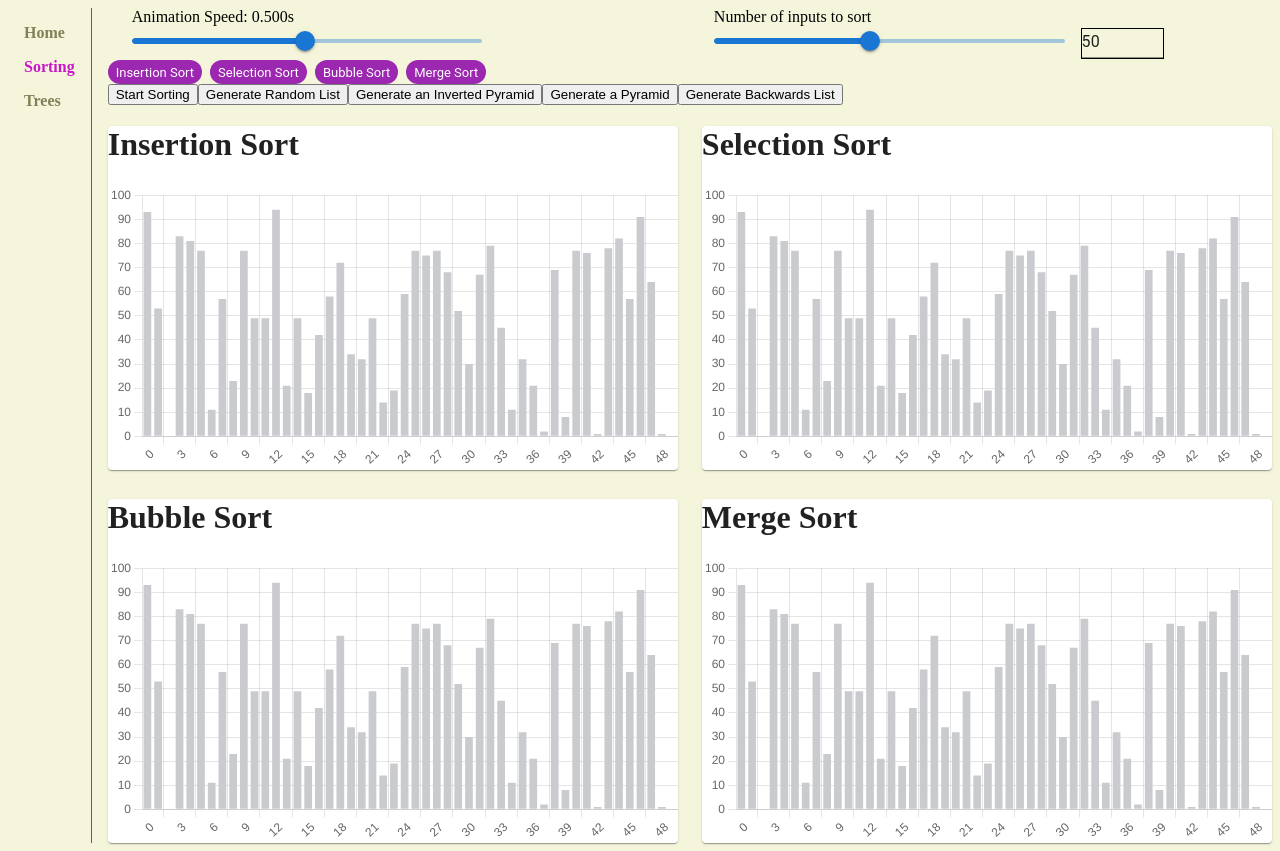
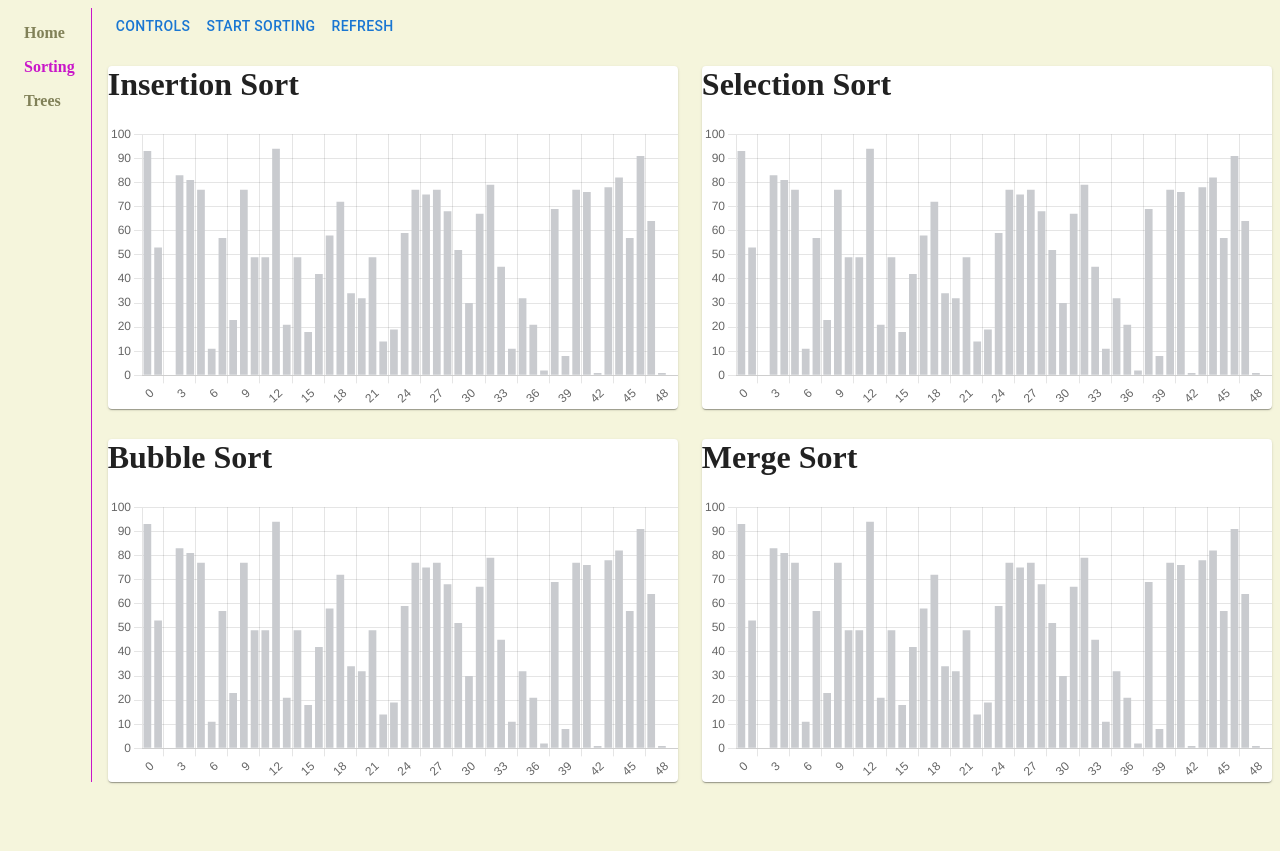
Before and after one commit to danielforkner/algovisualizer, a React (Create React App) app: page /sorting in a window 1280 px wide. After the commit the page ends 800 px from the top, so only its background shows below. Built offline with nearby package versions, Linux system fonts and the light colour scheme.

Commit message:
added drawer for controls

```diff
--- a/src/features/sorting/SortMain.jsx
+++ b/src/features/sorting/SortMain.jsx
@@ -21,6 +21,13 @@ import {
   Box,
   Input,
   Container,
+  Drawer,
+  Button,
+  FormControl,
+  FormLabel,
+  RadioGroup,
+  FormControlLabel,
+  Radio,
 } from '@mui/material';
 import Grid from '@mui/material/Unstable_Grid2';
 
@@ -37,8 +44,10 @@ const SortMain = () => {
   const size = useSelector((state) => state.sorting.size);
   const dispatch = useDispatch();
   const [speed, setSpeed] = useState(500);
+  const [isControls, setIsControls] = useState(false);
+  const [chartType, setChartType] = useState('random');
 
-  const refresh = () => {
+  const refreshRandom = () => {
     let arr = [];
     for (let i = 0; i < size; i++) {
       arr.push(Math.floor(Math.random() * 100));
@@ -46,7 +55,7 @@ const SortMain = () => {
     dispatch(refreshGrid(arr));
   };
 
-  const refreshBackwards = () => {
+  const refreshReverse = () => {
     let arr = [];
     for (let i = 0; i < size; i++) {
       arr.unshift(i);
@@ -54,7 +63,7 @@ const SortMain = () => {
     dispatch(refreshGrid(arr));
   };
 
-  const refreshAlternate = () => {
+  const refreshValley = () => {
     let arr = [];
     let count = 0;
     for (let i = 0; i < size; i++) {
@@ -80,6 +89,25 @@ const SortMain = () => {
       count++;
     }
     dispatch(refreshGrid(arr));
+  };
+
+  const handleRefresh = () => {
+    switch (chartType) {
+      case 'random':
+        refreshRandom();
+        return;
+      case 'reverse':
+        refreshReverse();
+        return;
+      case 'valley':
+        refreshValley();
+        return;
+      case 'pyramid':
+        refreshPyramid();
+        return;
+      default:
+        return;
+    }
   };
 
   const handleSort = async () => {
@@ -109,9 +137,21 @@ const SortMain = () => {
     }
   };
 
+  const toggleControls = () => {
+    setIsControls(!isControls);
+  };
+
   return (
     <div>
-      <div className="container">
+      <Button onClick={toggleControls}>Controls</Button>
+      <Button onClick={handleSort}>Start Sorting</Button>
+      <Button onClick={handleRefresh}>Refresh</Button>
+      <Drawer
+        anchor="right"
+        open={isControls}
+        onClose={() => setIsControls(false)}
+      >
+        <Button onClick={() => setIsControls(false)}>X</Button>
         <Container>
           <div>{`Animation Speed: ${(speed / 1000).toFixed(3)}s`}</div>
           <Grid container alignItems="center" spacing={2}>
@@ -125,6 +165,7 @@ const SortMain = () => {
             </Grid>
           </Grid>
         </Container>
+        {/* Speed and Size */}
         <Container>
           <div>Number of inputs to sort</div>
           <Grid container alignItems="center" spacing={2}>
@@ -153,7 +194,7 @@ const SortMain = () => {
             </Grid>
           </Grid>
         </Container>
-      </div>
+        {/* Filter sorts */}
         <Stack direction="row" spacing={1}>
           <Chip
             onClick={() => {
@@ -208,31 +249,48 @@ const SortMain = () => {
             size="small"
           />
         </Stack>
-      <button onClick={handleSort}>Start Sorting</button>
-      <button onClick={refresh}>Generate Random List</button>
-      <button onClick={refreshAlternate}>Generate an Inverted Pyramid</button>
-      <button onClick={refreshPyramid}>Generate a Pyramid</button>
-      <button onClick={refreshBackwards}>Generate Backwards List</button>
-      {/* <div className="grid-container">
-        {grid.map((elem, idx) => {
-          return (
-            <div
-              className="cell"
-              id={`sortingGrid:${idx}`}
-              key={`sortingGrid:${idx}`}
+        {/* Type of chart */}
+        <FormControl>
+          <FormLabel id="chart-type-radio-form">Chart Type</FormLabel>
+          <RadioGroup
+            aria-labelledby="chart-type-radio-form"
+            defaultValue="Random"
+            name="radio-buttons-group"
           >
-              {elem}
-            </div>
-          );
-        })}
-      </div> */}
+            <FormControlLabel
+              value="random"
+              control={<Radio />}
+              label="Random"
+              onChange={(e) => setChartType(e.target.value)}
+            />
+            <FormControlLabel
+              value="valley"
+              control={<Radio />}
+              label="Valley"
+              onChange={(e) => setChartType(e.target.value)}
+            />
+            <FormControlLabel
+              value="pyramid"
+              control={<Radio />}
+              label="Pyramid"
+              onChange={(e) => setChartType(e.target.value)}
+            />
+            <FormControlLabel
+              value="reverse"
+              control={<Radio />}
+              label="Reverse"
+              onChange={(e) => setChartType(e.target.value)}
+            />
+          </RadioGroup>
+        </FormControl>
+      </Drawer>
       <Grid container rowSpacing={1} columnSpacing={3}>
         {active.length
-          ? active.map((str) => {
+          ? active.map((str, i) => {
               switch (str) {
                 case 'insertion':
                   return (
-                    <Grid xs={8} md={6}>
+                    <Grid xs={8} md={6} key={`insertionSort: ${i}`}>
                       <Paper>
                         <InsertionSort Chart={Chart} speed={speed} />
                       </Paper>
@@ -240,7 +298,7 @@ const SortMain = () => {
                   );
                 case 'selection':
                   return (
-                    <Grid xs={8} md={6}>
+                    <Grid xs={8} md={6} key={`selectionSort: ${i}`}>
                       <Paper>
                         <SelectionSort Chart={Chart} speed={speed} />
                       </Paper>
@@ -248,7 +306,7 @@ const SortMain = () => {
                   );
                 case 'bubble':
                   return (
-                    <Grid xs={8} md={6}>
+                    <Grid xs={8} md={6} key={`bubbleSort: ${i}`}>
                       <Paper>
                         <BubbleSort Chart={Chart} speed={speed} />
                       </Paper>
@@ -256,7 +314,7 @@ const SortMain = () => {
                   );
                 case 'merge':
                   return (
-                    <Grid xs={8} md={6}>
+                    <Grid xs={8} md={6} key={`mergeSort: ${i}`}>
                       <Paper>
                         <MergeSort Chart={Chart} speed={speed} />
                       </Paper>
```
Lines whose indentation alone changed are shown as unchanged.
